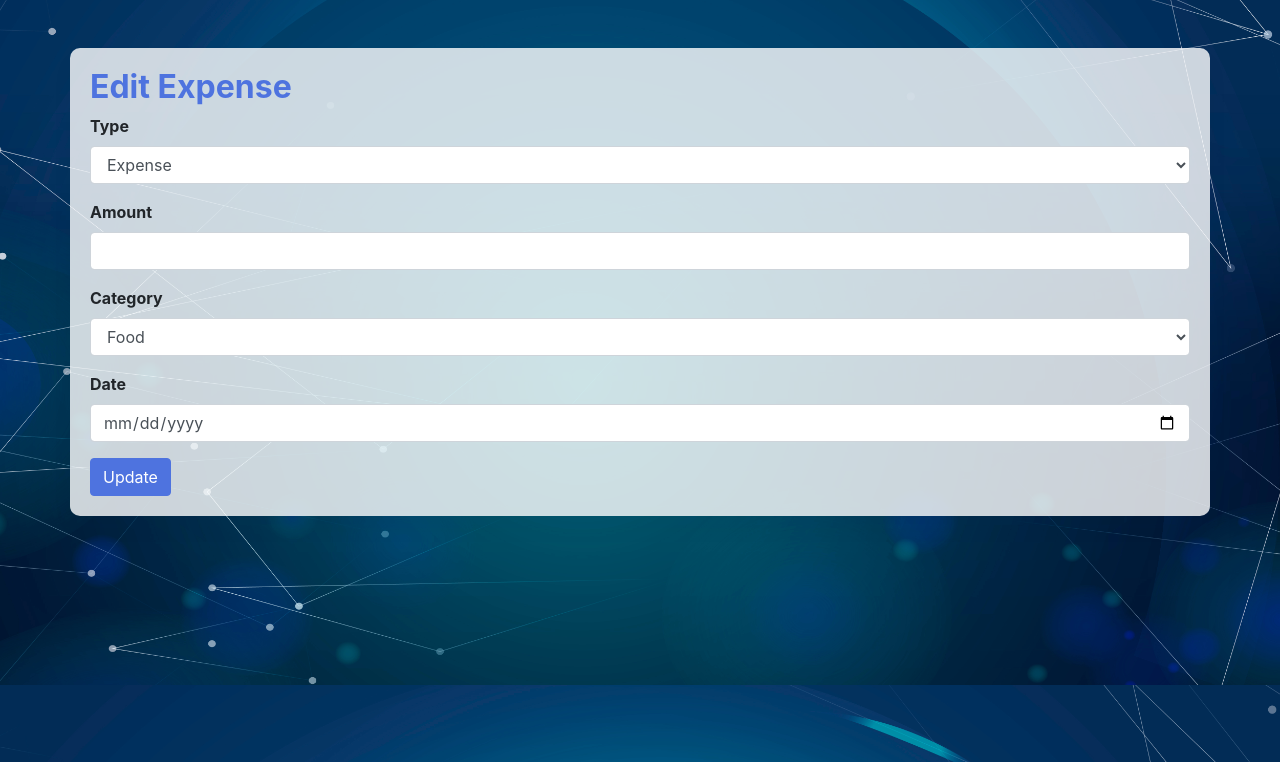
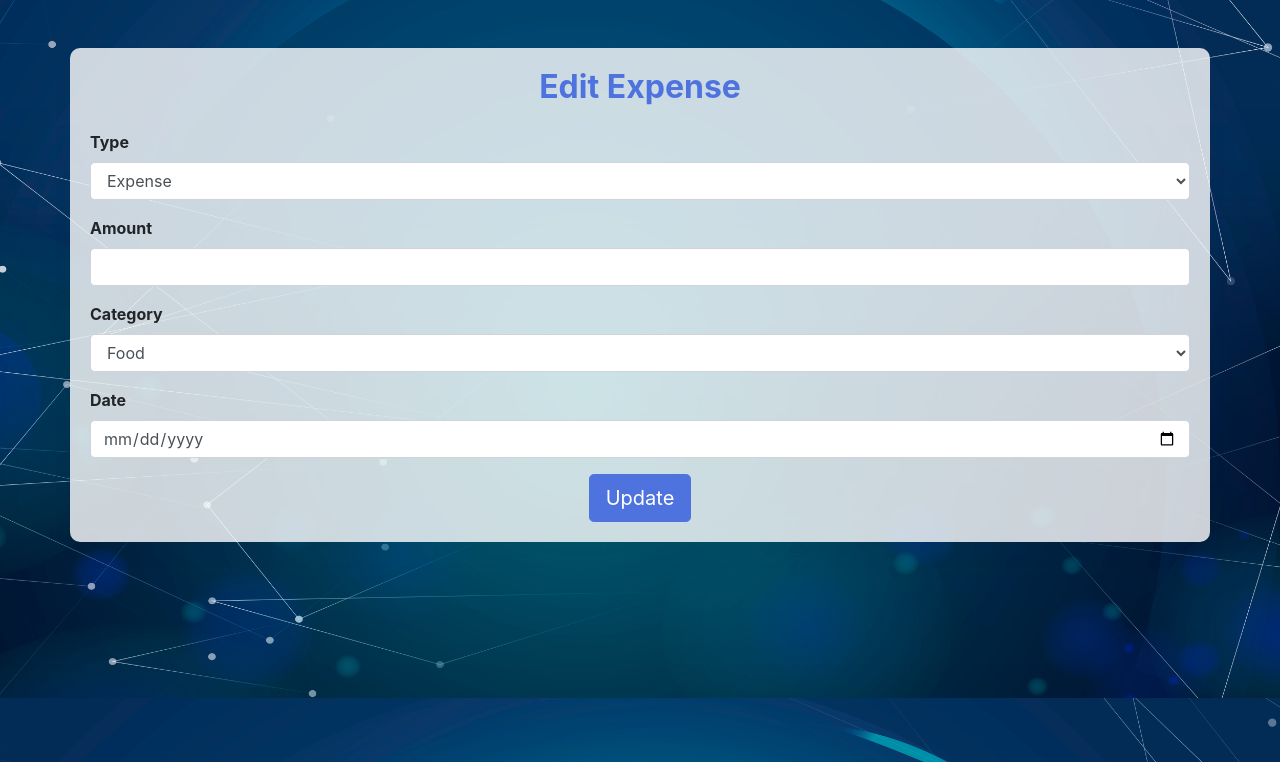
Before and after one commit to duvindusahan/Expense_Tracking_App, a Django app: template ExpenseTracker/templates/home/expense_edit.html in a window 1280 px wide. Shown: the top 762 px of the page. Run offline with Django 5.2, Linux system fonts and the light colour scheme; the template is opened without the code that fills it, so the values that code supplies are empty; some libraries are stand-ins or nearby versions.

Commit message:
final expense edit update

```diff
--- a/ExpenseTracker/templates/home/expense_edit.html
+++ b/ExpenseTracker/templates/home/expense_edit.html
@@ -41,7 +41,7 @@
 </head>
 <body>
     <div class="container mt-5">
-            <h2>Edit Expense</h2>
+        <h2 class="text-center mb-4">Edit Expense</h2>
         <form method="post" action="{% url 'addmoney_update' addmoney_info.id %}">
             {% csrf_token %}
             <div class="form-group">
@@ -70,7 +70,9 @@
                 <label for="Date">Date</label>
                 <input type="date" class="form-control" id="Date" name="Date" value="{{ addmoney_info.Date }}" required>
             </div>
-                <button type="submit" class="btn btn-primary">Update</button>
+            <div class="text-center">
+                <button type="submit" class="btn btn-primary btn-lg">Update</button>
+            </div>
         </form>
     </div>
     <script src="https://code.jquery.com/jquery-3.5.1.min.js"></script>
```
Lines whose indentation alone changed are shown as unchanged.
